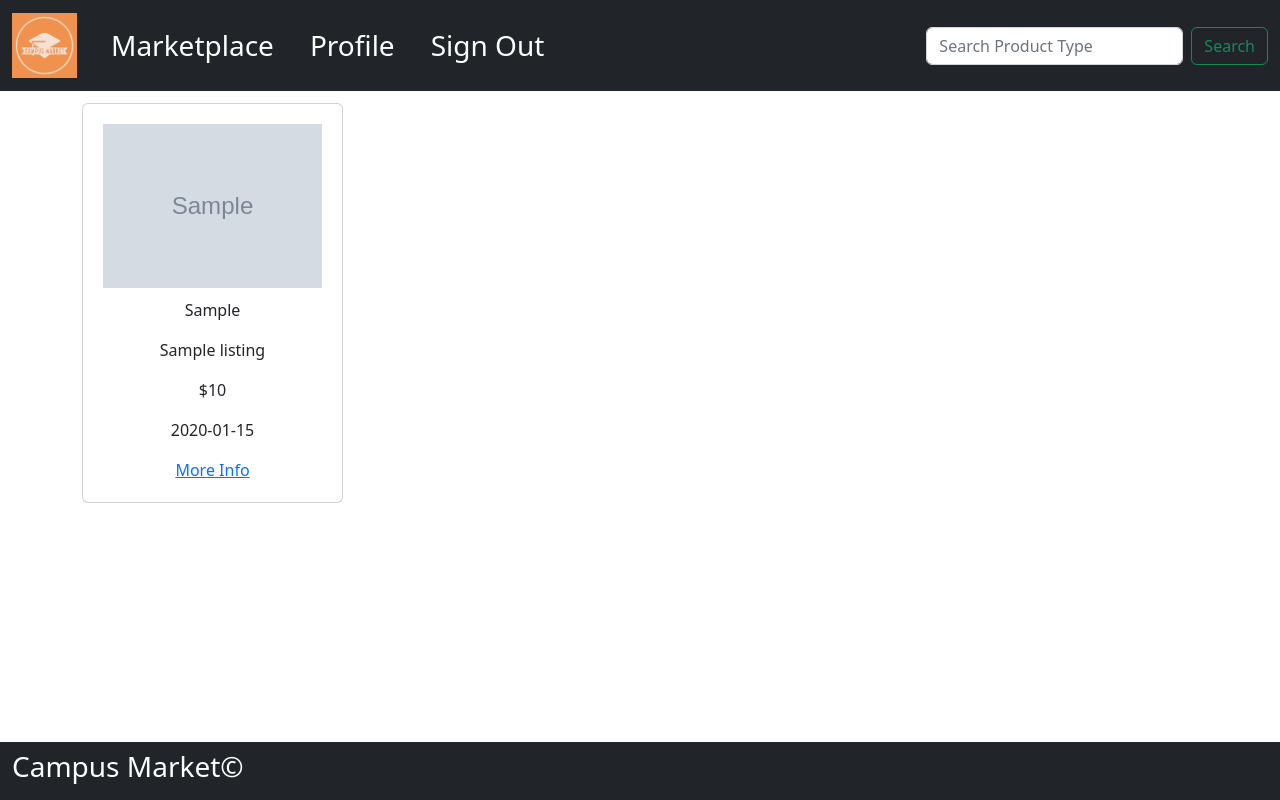
After one commit to njohns91/3155_final_project, a Flask app: template templates/search.html in a window 1280 px wide. The commit adds this page. Run offline with Flask 3, Linux system fonts and the light colour scheme; the template is opened without the code that fills it: values that come from a table or form of the project are taken from there, others are empty; tables that the repository leaves empty hold one stand-in row (values such as "Sample post"); grey boxes marked "Sample" are stand-in pictures.

Commit message:
got the search function to wokr
search using title

```diff
--- a/app.py
+++ b/app.py
@@ -9,6 +9,8 @@ from security import bcrypt
 from blueprints.session_blueprint import router as session_blueprint
 from blueprints.market_blueprint import router as market_blueprint
 from blueprints.profile_blueprint import router as profile_blueprint
+
+from forms import SearchForm
 
 load_dotenv()
 
@@ -34,3 +36,8 @@ app.register_blueprint(market_blueprint)
 #Profile
 
 app.register_blueprint(profile_blueprint)
+
+@app.context_processor
+def base():
+    form = SearchForm()
+    return dict(form=form)
--- /dev/null
+++ b/forms.py
@@ -0,0 +1,7 @@
+from flask_wtf import FlaskForm
+from wtforms import StringField, SubmitField
+from wtforms.validators import DataRequired
+
+class SearchForm(FlaskForm):
+    searched = StringField("Searched", validators=[DataRequired()])
+    submit = SubmitField("Submit")
--- a/templates/_layout_pages.html
+++ b/templates/_layout_pages.html
@@ -28,8 +28,9 @@
                     <a class="nav-link active" aria-current="page" href="/signout">Sign Out</a>
                 </li>
             </ul>
-            <form class="d-flex" role="search">
-                <input class="form-control me-2" type="search" placeholder="Search Product Type" aria-label="Search">
+            <form class="d-flex" role="search" method="POST" action='/search'>
+                {{ form.hidden_tag() }}
+                <input class="form-control me-2" type="search" placeholder="Search Product Type" aria-label="Search" name="searched">
                 <button class="btn btn-outline-success" type="submit">Search</button>
               </form>
             </div>
--- /dev/null
+++ b/templates/search.html
@@ -0,0 +1,21 @@
+{% extends '_layout_pages.html'%}
+
+{% block body %}
+
+<div class="row">
+    {% for Listing in listings %}
+    <div class="column">
+        <div class="card" href>
+            <img src="/static/listing_images/{{Listing.listing_image}}" alt="item-img">
+            <div class="container">
+                <p>{{Listing.category}}</p>
+                <p>{{Listing.title}}</p>
+                <p>${{Listing.price}}</p>
+                <p>{{Listing.date_posted}}</p>
+                <a href="/listing_page/{{Listing.listing_id}}">More Info</a>
+            </div>
+        </div>
+    </div>
+    {% endfor %}
+</div>
+{% endblock %}
```
Also changed, not shown: blueprints/market_blueprint.py (+13 -0 lines).
